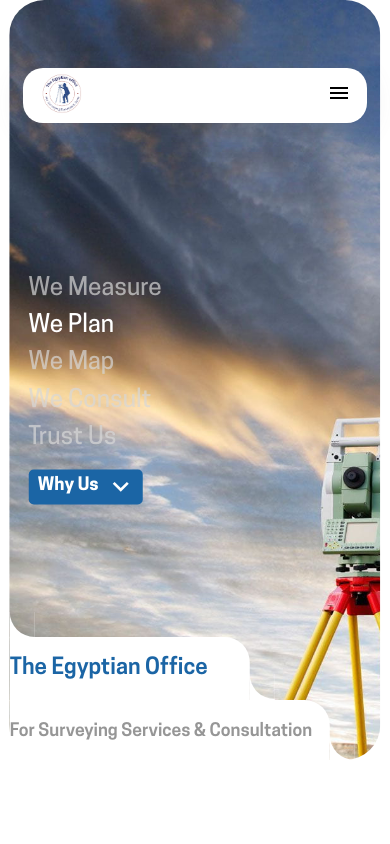
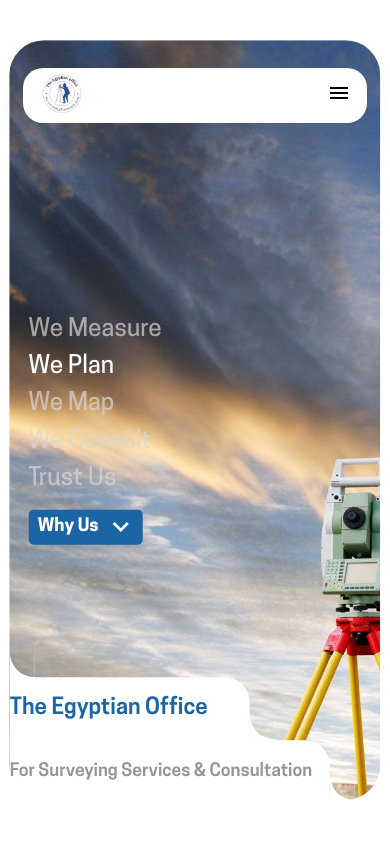
Before and after one commit to elnaggarx/eossc, a React (Create React App) app: page / in a window 390 px wide. Shown: the top 844 px of the page. Built offline with nearby package versions, Linux system fonts and the light colour scheme.

Commit message:
svh second trial

```diff
--- a/src/components/Hero/HeroStyles.css
+++ b/src/components/Hero/HeroStyles.css
@@ -338,14 +338,6 @@
 
 
     }
-    .hero-inner-container{
-        position: absolute;
-        top:50svh;
-        left: 50%;
-        transform: translate(-50%,-50svh);
-        height: fit-content;
-        width: fit-content;
-    }
     .hero-cta{
         width: 35%;
     }
@@ -377,7 +369,6 @@
         font-family: cooper-light;
         font-size: 1.3rem;
         line-height: 0.8rem;
-        background-color: red;
 
     }
     .hero-cta-inverted{
```
